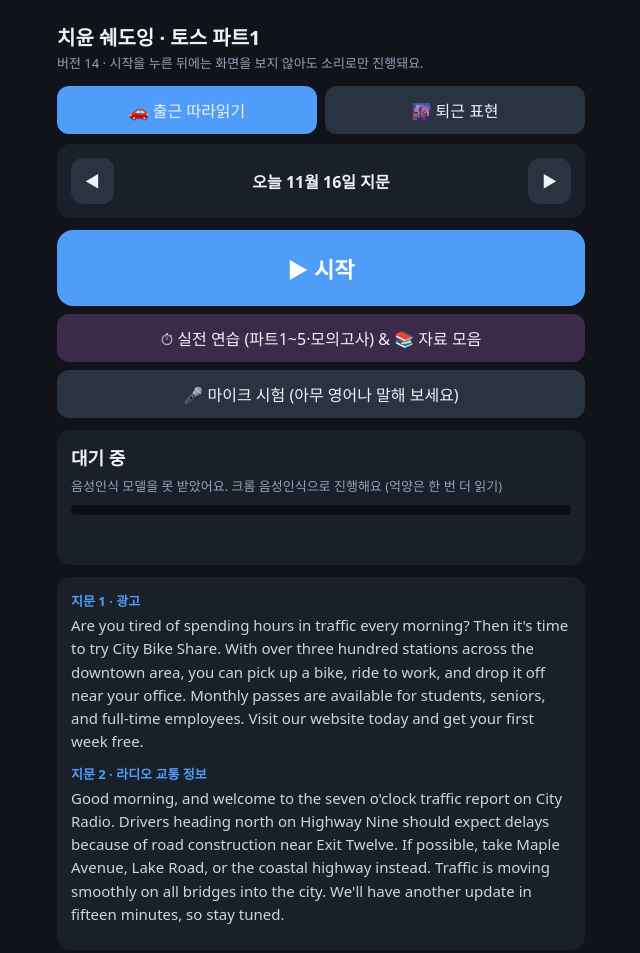
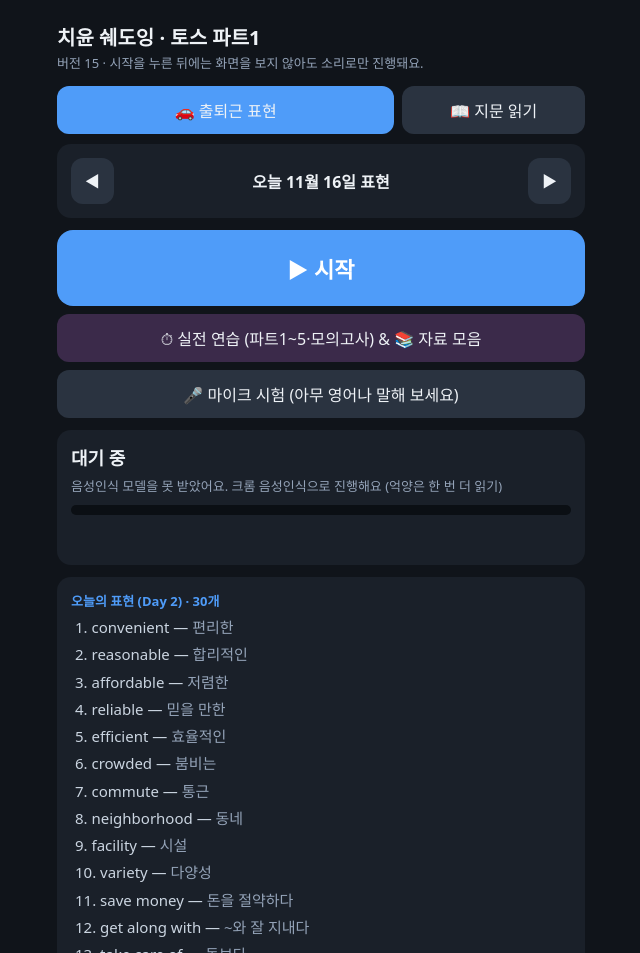
Before and after one commit to chiyun123-hub/toss-practice, a plain HTML site: page index.html in a window 1280 px wide. Shown: the top 953 px of the page, without its empty margins (319-959 px from the left). Drawn offline with Linux system fonts and the light colour scheme.

Commit message:
출근도 표현 드릴로: 기본 모드를 출퇴근 표현으로 (v15)
Co-Authored-By: Claude Opus 5.5 <noreply@anthropic.com>
Claude-Session: https://claude.ai/code/session_0127Jm3WNtkFh1Q2eqM6Rv61

```diff
--- a/index.html
+++ b/index.html
@@ -44,11 +44,11 @@ details summary{color:var(--mut);font-size:14px;cursor:pointer}
 <div id="tapAll">화면 아무 곳이나<br>한 번 눌러 주세요<small>휴대폰이 자동 소리 재생을 막았어요</small></div>
 <main>
   <h1>치윤 쉐도잉 · 토스 파트1</h1>
-  <div class="sub">버전 14 · 시작을 누른 뒤에는 화면을 보지 않아도 소리로만 진행돼요.</div>
+  <div class="sub">버전 15 · 시작을 누른 뒤에는 화면을 보지 않아도 소리로만 진행돼요.</div>
 
   <div class="row" style="margin-bottom:10px">
-    <button id="modeA" style="flex:1">🚗 출근 따라읽기</button>
-    <button id="modeB" style="flex:1">🌆 퇴근 표현</button>
+    <button id="modeB" style="flex:2">🚗 출퇴근 표현</button>
+    <button id="modeA" style="flex:1">📖 지문 읽기</button>
   </div>
   <div class="card">
     <div class="row">
@@ -100,7 +100,7 @@ details summary{color:var(--mut);font-size:14px;cursor:pointer}
   <div class="sub">음성 명령: 따라 읽는 대신 영어로 <b>"next"</b> 라고 하면 다음 문장, <b>"stop"</b> 이라고 하면 종료.</div>
 </main>
 <script>
-const APP_VER=14;
+const APP_VER=15;
 (function(){
   try{
     fetch('version.json?t='+Date.now(),{cache:'no-store'}).then(r=>r.json()).then(j=>{
@@ -325,7 +325,7 @@ async function listen(){
 
 
 // ---------- mode ----------
-let mode = (seoulToday().getHours()>=15) ? 'vocab' : 'shadow';
+let mode = 'vocab'; // 출근·퇴근 모두 표현 드릴 (지문 읽기는 버튼으로 선택)
 function setMode(m){ if(running) return; mode=m;
   $('modeA').style.background= m==='shadow'?'var(--acc)':''; $('modeB').style.background= m==='vocab'?'var(--acc)':'';
   renderDay(); }
--- a/version.json
+++ b/version.json
@@ -1 +1 @@
-{"v":14}
+{"v":15}
```
